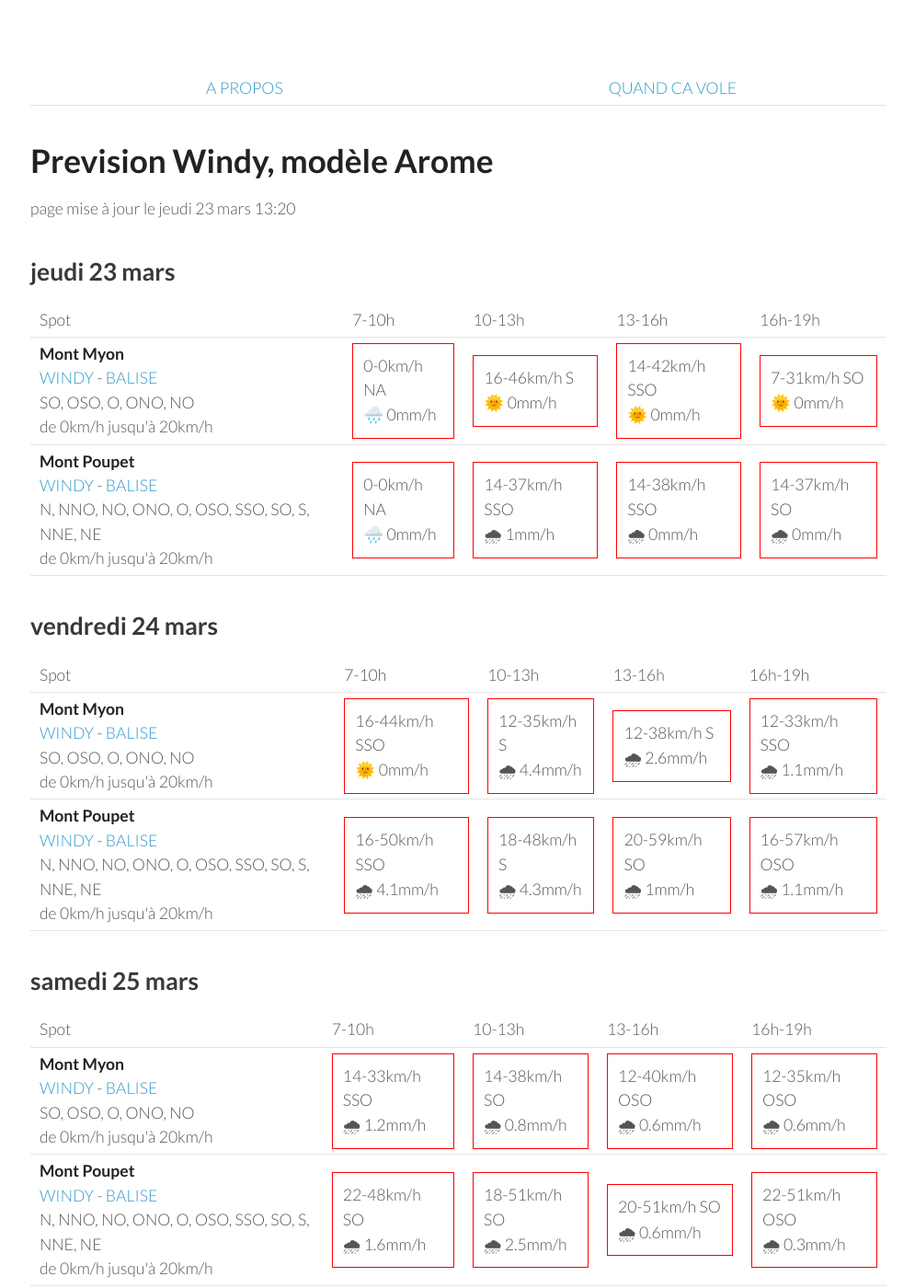
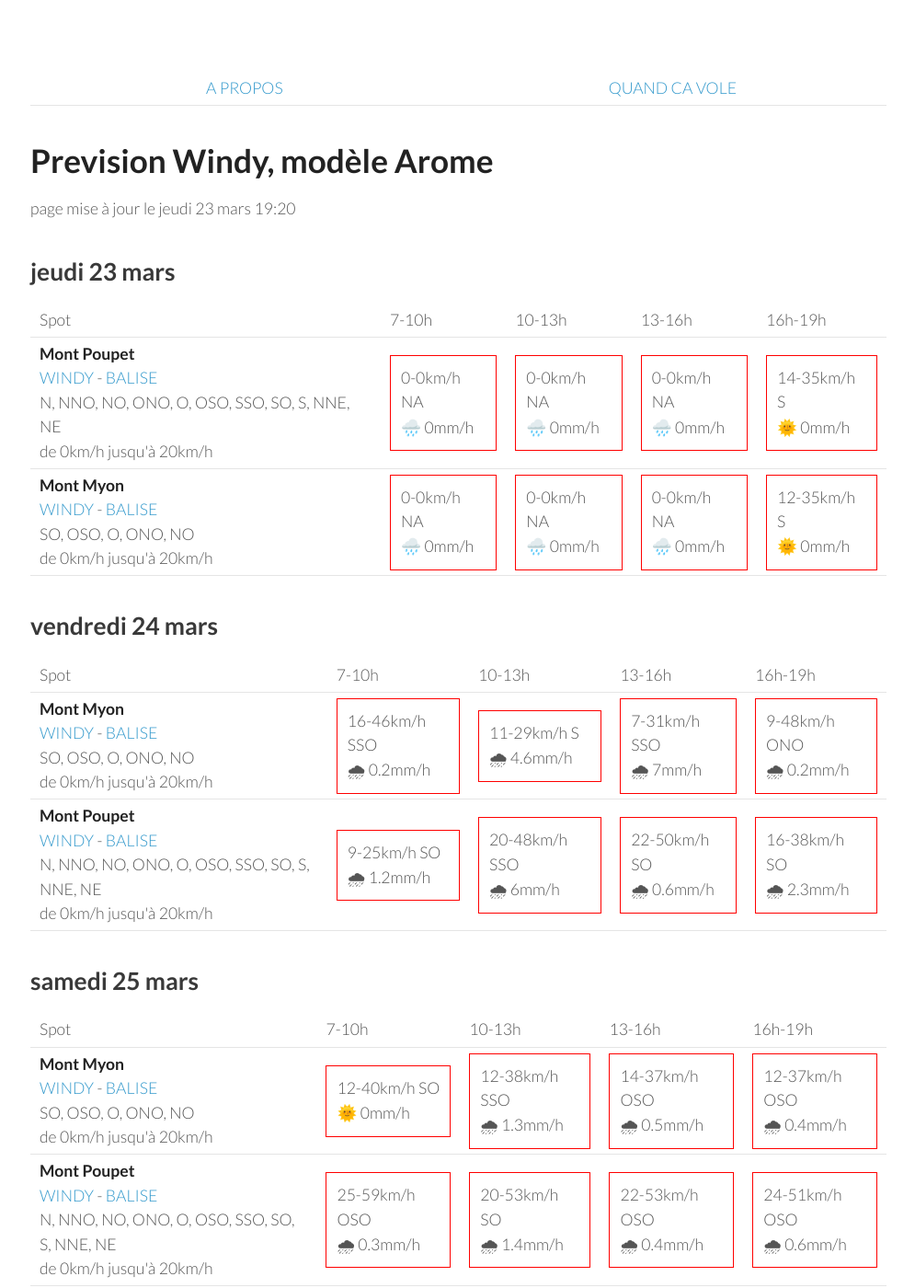
Before and after one commit to parapente-dans-le-nord/parapente-dans-le-nord.github.io, a Jekyll site: the page built from jura.markdown, in a window 1280 px wide and 1400 px high. Shown: the whole window at 92% size, without its empty margins (25-1020 px from the left). Built offline with Jekyll 4.4.1, drawn with Linux system fonts in a browser that asks for light colours; some of the changed text lies outside the part shown.

Commit message:
update index.markdown

```diff
--- a/jura.markdown
+++ b/jura.markdown
@@ -7,7 +7,7 @@ title:  "Tous les spots"
 {: .links}
 
 # Prevision Windy, modèle Arome
-page mise à jour le jeudi 23 mars 13:20
+page mise à jour le jeudi 23 mars 19:20
 
 ## jeudi 23 mars
 
@@ -22,21 +22,21 @@ page mise à jour le jeudi 23 mars 13:20
       <td>16h-19h</td>
     </tr>
 <tr>
+        <td><strong>Mont Poupet</strong><br><a href="https://windy.com/46.970/5.876?46.541,5.876,8">WINDY</a> - <span class=""><a href="http://www.balisemeteo.com/balise.php?idBalise=92">BALISE</a> </span><br> <span class="vent-favorable">N, NNO, NO, ONO, O, OSO, SSO, SO, S, NNE, NE</span><br><span class="force-vent">de 0km/h jusqu'à 20km/h</span> </td>
+
+            <td><div class="not-flyable"><p>0-0km/h NA</p><p>🌧️ 0mm/h</p></div></td>
+            <td><div class="not-flyable"><p>0-0km/h NA</p><p>🌧️ 0mm/h</p></div></td>
+            <td><div class="not-flyable"><p>0-0km/h NA</p><p>🌧️ 0mm/h</p></div></td>
+            <td><div class="not-flyable"><p>14-35km/h S</p><p>🌞 0mm/h</p></div></td>
+
+    </tr>
+<tr>
         <td><strong>Mont Myon</strong><br><a href="https://windy.com/46.331/5.397?45.898,5.394,8,m:eWoagj8">WINDY</a> - <span class=""><a href="http://www.balisemeteo.com/balise.php?idBalise=70">BALISE</a> </span><br> <span class="vent-favorable">SO, OSO, O, ONO, NO</span><br><span class="force-vent">de 0km/h jusqu'à 20km/h</span> </td>
 
             <td><div class="not-flyable"><p>0-0km/h NA</p><p>🌧️ 0mm/h</p></div></td>
-            <td><div class="not-flyable"><p>16-46km/h S</p><p>🌞 0mm/h</p></div></td>
-            <td><div class="not-flyable"><p>14-42km/h SSO</p><p>🌞 0mm/h</p></div></td>
-            <td><div class="not-flyable"><p>7-31km/h SO</p><p>🌞 0mm/h</p></div></td>
-
-    </tr>
-<tr>
-        <td><strong>Mont Poupet</strong><br><a href="https://windy.com/46.970/5.876?46.541,5.876,8">WINDY</a> - <span class=""><a href="http://www.balisemeteo.com/balise.php?idBalise=92">BALISE</a> </span><br> <span class="vent-favorable">N, NNO, NO, ONO, O, OSO, SSO, SO, S, NNE, NE</span><br><span class="force-vent">de 0km/h jusqu'à 20km/h</span> </td>
-
             <td><div class="not-flyable"><p>0-0km/h NA</p><p>🌧️ 0mm/h</p></div></td>
-            <td><div class="not-flyable"><p>14-37km/h SSO</p><p>🌧 1mm/h</p></div></td>
-            <td><div class="not-flyable"><p>14-38km/h SSO</p><p>🌧 0mm/h</p></div></td>
-            <td><div class="not-flyable"><p>14-37km/h SO</p><p>🌧 0mm/h</p></div></td>
+            <td><div class="not-flyable"><p>0-0km/h NA</p><p>🌧️ 0mm/h</p></div></td>
+            <td><div class="not-flyable"><p>12-35km/h S</p><p>🌞 0mm/h</p></div></td>
 
     </tr>
 
@@ -58,20 +58,20 @@ page mise à jour le jeudi 23 mars 13:20
 <tr>
         <td><strong>Mont Myon</strong><br><a href="https://windy.com/46.331/5.397?45.898,5.394,8,m:eWoagj8">WINDY</a> - <span class=""><a href="http://www.balisemeteo.com/balise.php?idBalise=70">BALISE</a> </span><br> <span class="vent-favorable">SO, OSO, O, ONO, NO</span><br><span class="force-vent">de 0km/h jusqu'à 20km/h</span> </td>
 
-            <td><div class="not-flyable"><p>16-44km/h SSO</p><p>🌞 0mm/h</p></div></td>
-            <td><div class="not-flyable"><p>12-35km/h S</p><p>🌧 4.4mm/h</p></div></td>
-            <td><div class="not-flyable"><p>12-38km/h S</p><p>🌧 2.6mm/h</p></div></td>
-            <td><div class="not-flyable"><p>12-33km/h SSO</p><p>🌧 1.1mm/h</p></div></td>
+            <td><div class="not-flyable"><p>16-46km/h SSO</p><p>🌧 0.2mm/h</p></div></td>
+            <td><div class="not-flyable"><p>11-29km/h S</p><p>🌧 4.6mm/h</p></div></td>
+            <td><div class="not-flyable"><p>7-31km/h SSO</p><p>🌧 7mm/h</p></div></td>
+            <td><div class="not-flyable"><p>9-48km/h ONO</p><p>🌧 0.2mm/h</p></div></td>
 
 
     </tr>
 <tr>
         <td><strong>Mont Poupet</strong><br><a href="https://windy.com/46.970/5.876?46.541,5.876,8">WINDY</a> - <span class=""><a href="http://www.balisemeteo.com/balise.php?idBalise=92">BALISE</a> </span><br> <span class="vent-favorable">N, NNO, NO, ONO, O, OSO, SSO, SO, S, NNE, NE</span><br><span class="force-vent">de 0km/h jusqu'à 20km/h</span> </td>
 
-            <td><div class="not-flyable"><p>16-50km/h SSO</p><p>🌧 4.1mm/h</p></div></td>
-            <td><div class="not-flyable"><p>18-48km/h S</p><p>🌧 4.3mm/h</p></div></td>
-            <td><div class="not-flyable"><p>20-59km/h SO</p><p>🌧 1mm/h</p></div></td>
-            <td><div class="not-flyable"><p>16-57km/h OSO</p><p>🌧 1.1mm/h</p></div></td>
+            <td><div class="not-flyable"><p>9-25km/h SO</p><p>🌧 1.2mm/h</p></div></td>
+            <td><div class="not-flyable"><p>20-48km/h SSO</p><p>🌧 6mm/h</p></div></td>
+            <td><div class="not-flyable"><p>22-50km/h SO</p><p>🌧 0.6mm/h</p></div></td>
+            <td><div class="not-flyable"><p>16-38km/h SO</p><p>🌧 2.3mm/h</p></div></td>
 
 
     </tr>
@@ -94,20 +94,20 @@ page mise à jour le jeudi 23 mars 13:20
 <tr>
         <td><strong>Mont Myon</strong><br><a href="https://windy.com/46.331/5.397?45.898,5.394,8,m:eWoagj8">WINDY</a> - <span class=""><a href="http://www.balisemeteo.com/balise.php?idBalise=70">BALISE</a> </span><br> <span class="vent-favorable">SO, OSO, O, ONO, NO</span><br><span class="force-vent">de 0km/h jusqu'à 20km/h</span> </td>
 
-            <td><div class="not-flyable"><p>14-33km/h SSO</p><p>🌧 1.2mm/h</p></div></td>
-            <td><div class="not-flyable"><p>14-38km/h SO</p><p>🌧 0.8mm/h</p></div></td>
-            <td><div class="not-flyable"><p>12-40km/h OSO</p><p>🌧 0.6mm/h</p></div></td>
-            <td><div class="not-flyable"><p>12-35km/h OSO</p><p>🌧 0.6mm/h</p></div></td>
+            <td><div class="not-flyable"><p>12-40km/h SO</p><p>🌞 0mm/h</p></div></td>
+            <td><div class="not-flyable"><p>12-38km/h SSO</p><p>🌧 1.3mm/h</p></div></td>
+            <td><div class="not-flyable"><p>14-37km/h OSO</p><p>🌧 0.5mm/h</p></div></td>
+            <td><div class="not-flyable"><p>12-37km/h OSO</p><p>🌧 0.4mm/h</p></div></td>
 
 
     </tr>
 <tr>
         <td><strong>Mont Poupet</strong><br><a href="https://windy.com/46.970/5.876?46.541,5.876,8">WINDY</a> - <span class=""><a href="http://www.balisemeteo.com/balise.php?idBalise=92">BALISE</a> </span><br> <span class="vent-favorable">N, NNO, NO, ONO, O, OSO, SSO, SO, S, NNE, NE</span><br><span class="force-vent">de 0km/h jusqu'à 20km/h</span> </td>
 
-            <td><div class="not-flyable"><p>22-48km/h SO</p><p>🌧 1.6mm/h</p></div></td>
-            <td><div class="not-flyable"><p>18-51km/h SO</p><p>🌧 2.5mm/h</p></div></td>
-            <td><div class="not-flyable"><p>20-51km/h SO</p><p>🌧 0.6mm/h</p></div></td>
-            <td><div class="not-flyable"><p>22-51km/h OSO</p><p>🌧 0.3mm/h</p></div></td>
+            <td><div class="not-flyable"><p>25-59km/h OSO</p><p>🌧 0.3mm/h</p></div></td>
+            <td><div class="not-flyable"><p>20-53km/h SO</p><p>🌧 1.4mm/h</p></div></td>
+            <td><div class="not-flyable"><p>22-53km/h OSO</p><p>🌧 0.4mm/h</p></div></td>
+            <td><div class="not-flyable"><p>24-51km/h OSO</p><p>🌧 0.6mm/h</p></div></td>
 
 
     </tr>
@@ -130,20 +130,20 @@ page mise à jour le jeudi 23 mars 13:20
 <tr>
         <td><strong>Mont Myon</strong><br><a href="https://windy.com/46.331/5.397?45.898,5.394,8,m:eWoagj8">WINDY</a> - <span class=""><a href="http://www.balisemeteo.com/balise.php?idBalise=70">BALISE</a> </span><br> <span class="vent-favorable">SO, OSO, O, ONO, NO</span><br><span class="force-vent">de 0km/h jusqu'à 20km/h</span> </td>
 
-            <td><div class="not-flyable"><p>20-53km/h S</p><p>🌧 0.5mm/h</p></div></td>
-            <td><div class="not-flyable"><p>14-44km/h OSO</p><p>🌧 1.4mm/h</p></div></td>
-            <td><div class="not-flyable"><p>14-40km/h SO</p><p>🌞 0mm/h</p></div></td>
-            <td><div class="not-flyable"><p>12-46km/h SSO</p><p>🌧 1.9mm/h</p></div></td>
+            <td><div class="not-flyable"><p>22-50km/h S</p><p>🌧 1.4mm/h</p></div></td>
+            <td><div class="not-flyable"><p>12-46km/h SSO</p><p>🌧 0.8mm/h</p></div></td>
+            <td><div class="not-flyable"><p>18-46km/h SO</p><p>🌧 0.7mm/h</p></div></td>
+            <td><div class="not-flyable"><p>18-51km/h SO</p><p>🌧 1.9mm/h</p></div></td>
 
 
     </tr>
 <tr>
         <td><strong>Mont Poupet</strong><br><a href="https://windy.com/46.970/5.876?46.541,5.876,8">WINDY</a> - <span class=""><a href="http://www.balisemeteo.com/balise.php?idBalise=92">BALISE</a> </span><br> <span class="vent-favorable">N, NNO, NO, ONO, O, OSO, SSO, SO, S, NNE, NE</span><br><span class="force-vent">de 0km/h jusqu'à 20km/h</span> </td>
 
-            <td><div class="not-flyable"><p>27-59km/h SSO</p><p>🌧 1mm/h</p></div></td>
-            <td><div class="not-flyable"><p>24-66km/h SO</p><p>🌧 1.1mm/h</p></div></td>
-            <td><div class="not-flyable"><p>24-61km/h SO</p><p>🌧 0.9mm/h</p></div></td>
-            <td><div class="not-flyable"><p>18-53km/h SO</p><p>🌧 2.3mm/h</p></div></td>
+            <td><div class="not-flyable"><p>25-57km/h SSO</p><p>🌧 1.4mm/h</p></div></td>
+            <td><div class="not-flyable"><p>24-57km/h SO</p><p>🌧 1.5mm/h</p></div></td>
+            <td><div class="not-flyable"><p>25-61km/h SO</p><p>🌧 0.5mm/h</p></div></td>
+            <td><div class="not-flyable"><p>24-62km/h SO</p><p>🌧 1.4mm/h</p></div></td>
 
 
     </tr>
```
